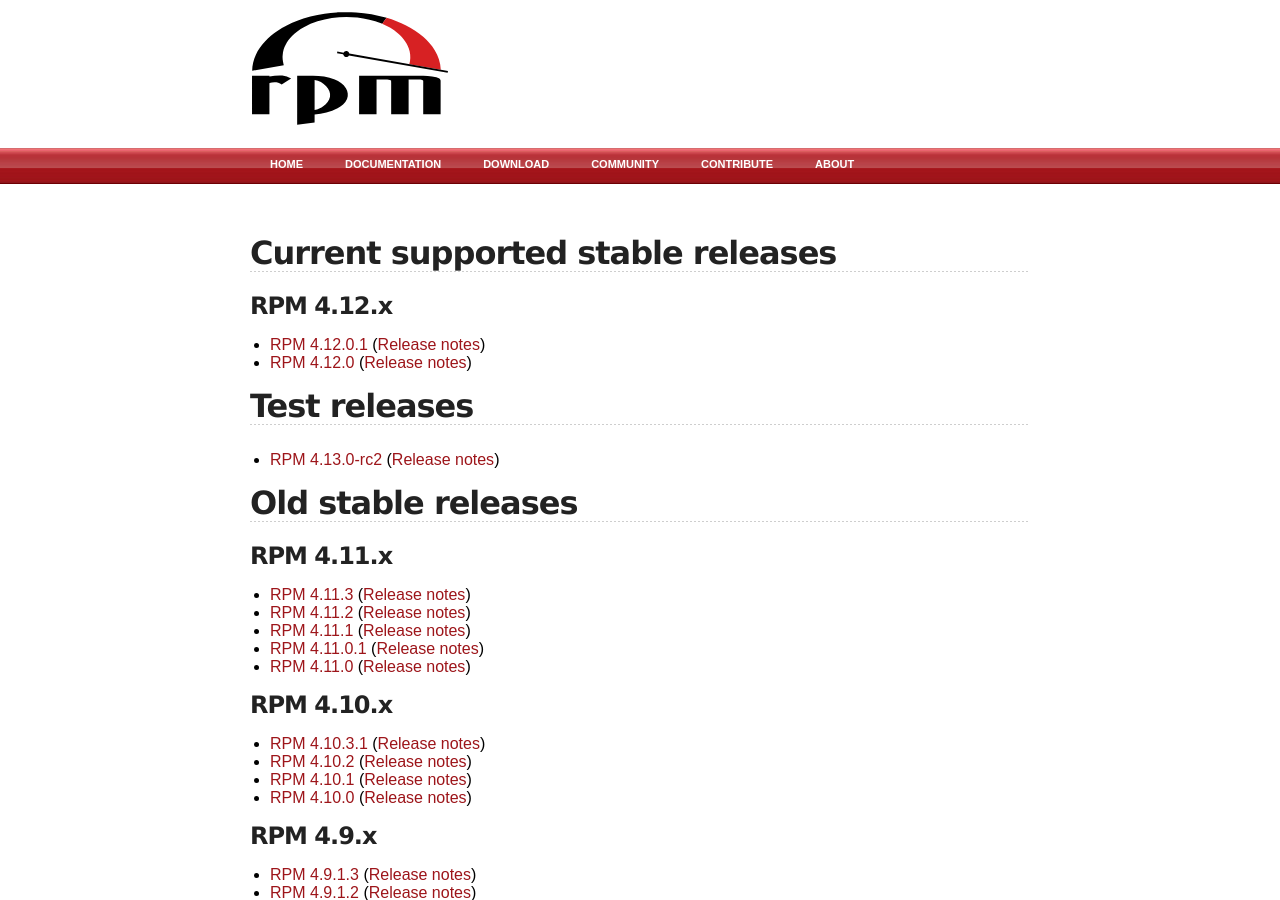
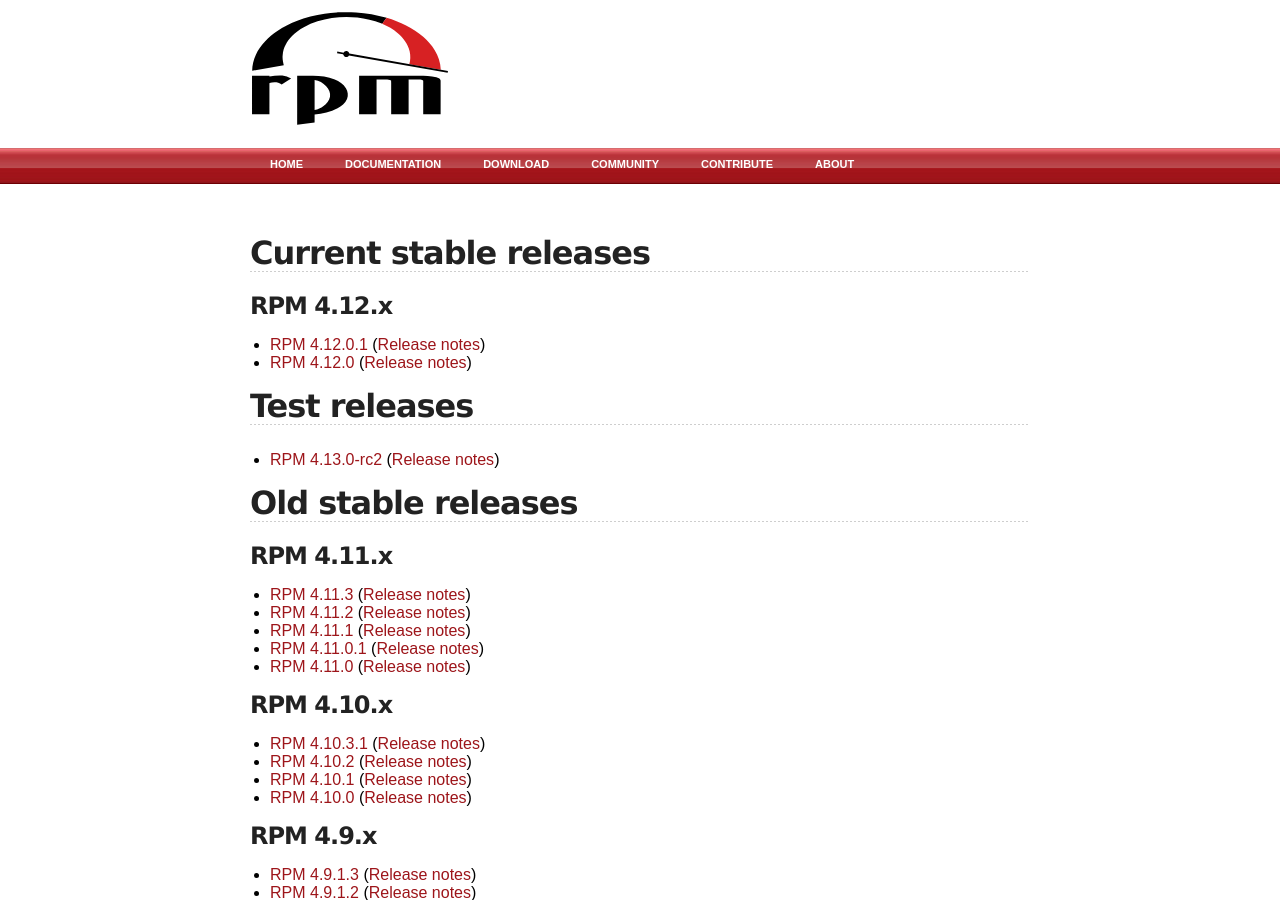
Before and after one commit to rpm-software-management/rpm-web, a Jekyll site: the page built from download.md, in a window 1280 px wide and 900 px high. Built offline with Jekyll 4.4.1, drawn with Linux system fonts in a browser that asks for light colours.

Commit message:
Dont talk about supported versions

```diff
--- a/download.md
+++ b/download.md
@@ -3,7 +3,7 @@ layout: default
 title: Download source
 ---
 
-## Current supported stable releases
+## Current stable releases
 
 ### RPM 4.12.x
 
```
